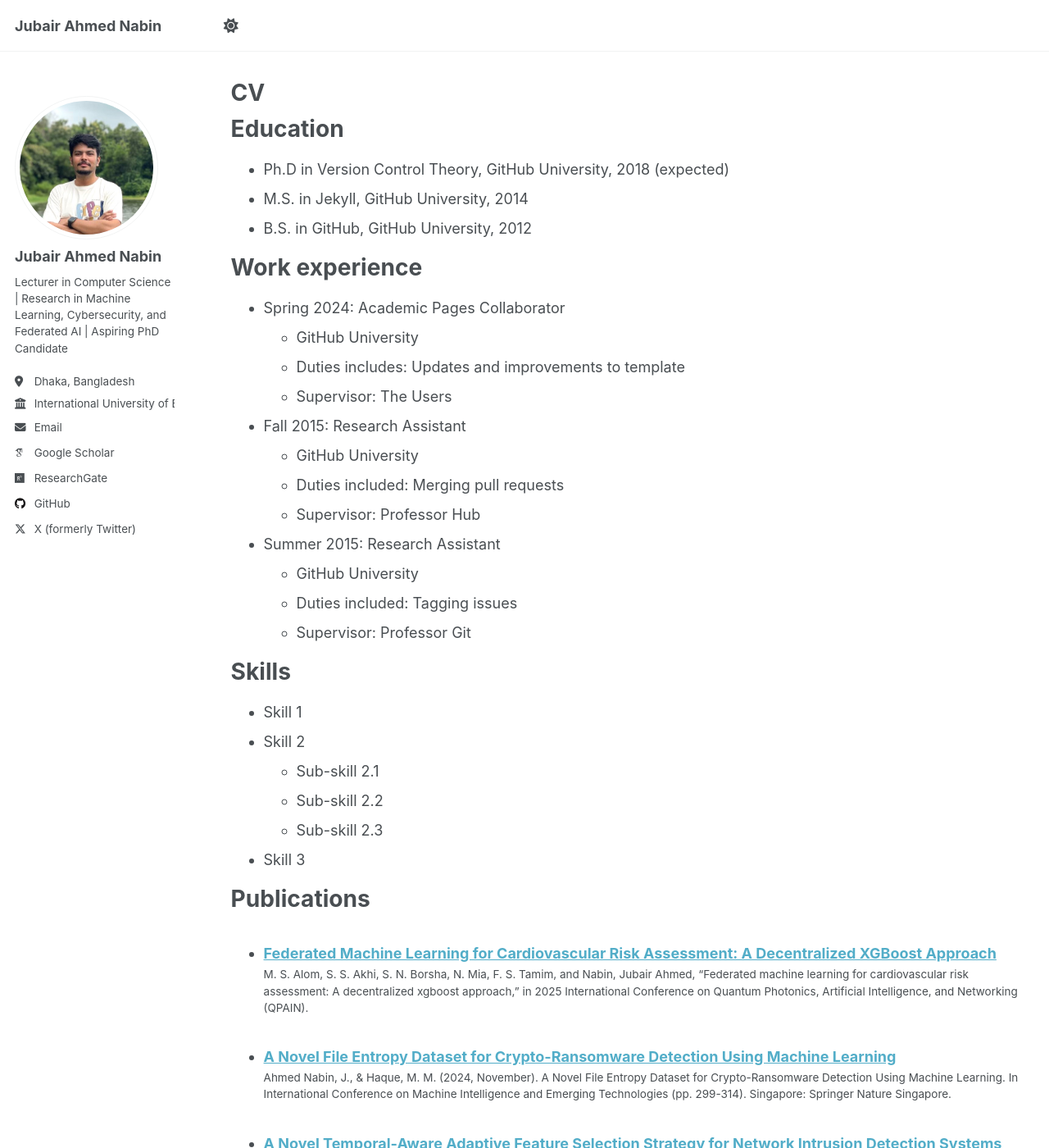
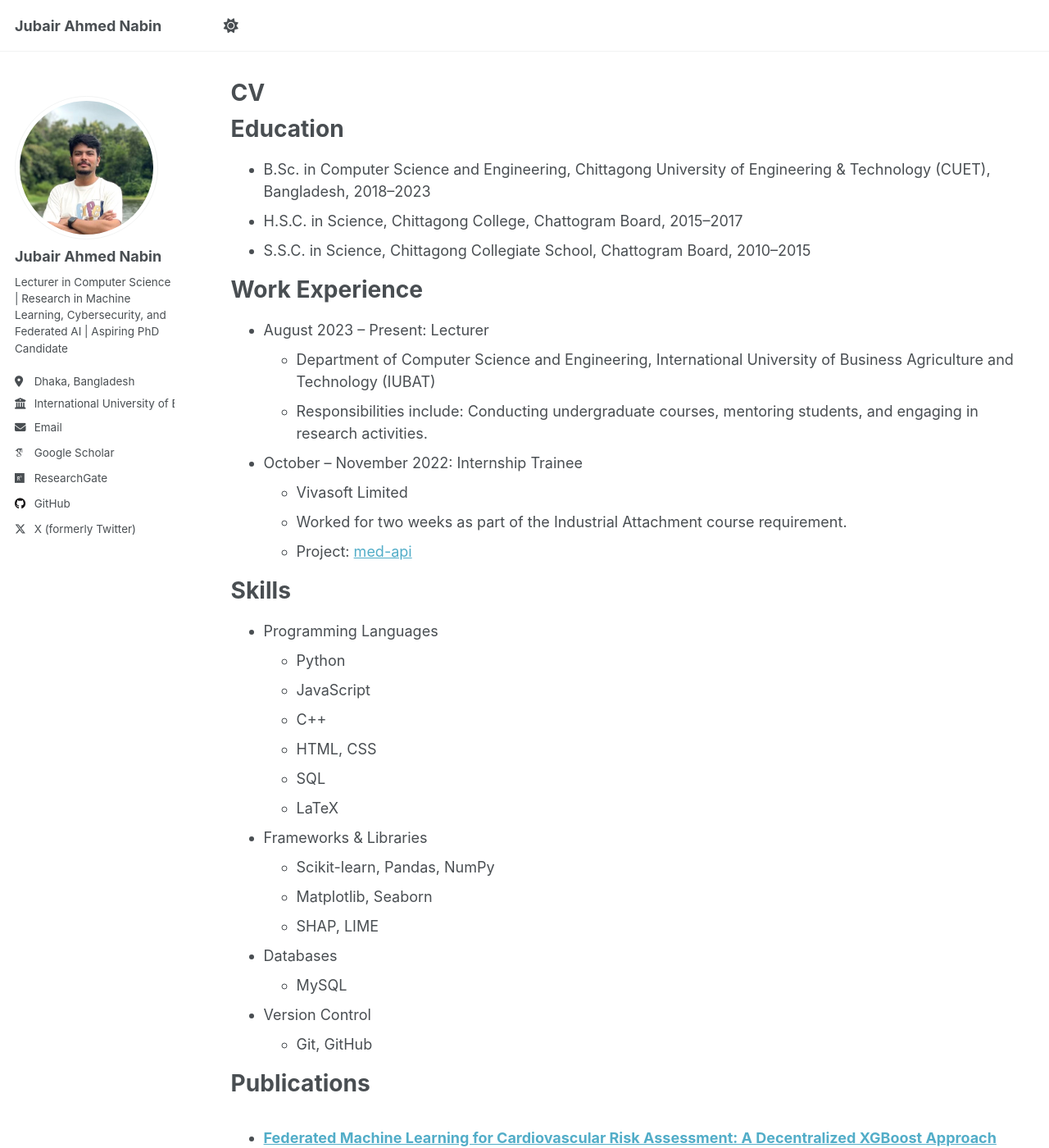
Before and after one commit to nabin47/nabin47.github.io, a Jekyll site: the page built from _pages/cv.md, in a window 1280 px wide and 1400 px high. Shown: the whole window at 82% size. Built offline with Jekyll 4.4.1, drawn with Linux system fonts in a browser that asks for light colours; some web fonts are replaced; a script that is not in the unit is left out; some of the changed text lies outside the part shown.

Commit message:
Revise CV with updated education and experience
Updated education and work experience sections with new details, including degrees and responsibilities. Added skills and removed outdated entries.

```diff
--- a/_pages/cv.md
+++ b/_pages/cv.md
@@ -11,35 +11,44 @@ redirect_from:
 
 Education
 ======
-* Ph.D in Version Control Theory, GitHub University, 2018 (expected)
-* M.S. in Jekyll, GitHub University, 2014
-* B.S. in GitHub, GitHub University, 2012
+* B.Sc. in Computer Science and Engineering, Chittagong University of Engineering & Technology (CUET), Bangladesh, 2018–2023
+* H.S.C. in Science, Chittagong College, Chattogram Board, 2015–2017
+* S.S.C. in Science, Chittagong Collegiate School, Chattogram Board, 2010–2015
 
-Work experience
+
+Work Experience
 ======
-* Spring 2024: Academic Pages Collaborator
-  * GitHub University
-  * Duties includes: Updates and improvements to template
-  * Supervisor: The Users
+* August 2023 – Present: Lecturer
+  * Department of Computer Science and Engineering, International University of Business Agriculture and Technology (IUBAT)
+  * Responsibilities include: Conducting undergraduate courses, mentoring students, and engaging in research activities.
 
-* Fall 2015: Research Assistant
-  * GitHub University
-  * Duties included: Merging pull requests
-  * Supervisor: Professor Hub
+* October – November 2022: Internship Trainee
+  * Vivasoft Limited
+  * Worked for two weeks as part of the Industrial Attachment course requirement.
+  * Project: [med-api](https://github.com/nabin47/med-api)
 
-* Summer 2015: Research Assistant
-  * GitHub University
-  * Duties included: Tagging issues
-  * Supervisor: Professor Git
 
 Skills
 ======
-* Skill 1
-* Skill 2
-  * Sub-skill 2.1
-  * Sub-skill 2.2
-  * Sub-skill 2.3
-* Skill 3
+* Programming Languages
+  * Python
+  * JavaScript
+  * C++
+  * HTML, CSS
+  * SQL
+  * LaTeX
+
+* Frameworks & Libraries
+  * Scikit-learn, Pandas, NumPy
+  * Matplotlib, Seaborn
+  * SHAP, LIME
+
+* Databases
+  * MySQL
+
+* Version Control
+  * Git, GitHub
+
 
 Publications
 ======
@@ -47,11 +56,11 @@ Publications
     {% include archive-single-cv.html %}
   {% endfor %}</ul>
 
-Talks
+<!--Talks
 ======
   <ul>{% for post in site.talks reversed %}
     {% include archive-single-talk-cv.html  %}
-  {% endfor %}</ul>
+  {% endfor %}</ul>-->
 
 Teaching
 ======
@@ -59,6 +68,6 @@ Teaching
     {% include archive-single-cv.html %}
   {% endfor %}</ul>
 
-Service and leadership
+<!--Service and leadership
 ======
-* Currently signed in to 43 different slack teams
+* Currently signed in to 43 different slack teams-->
```
